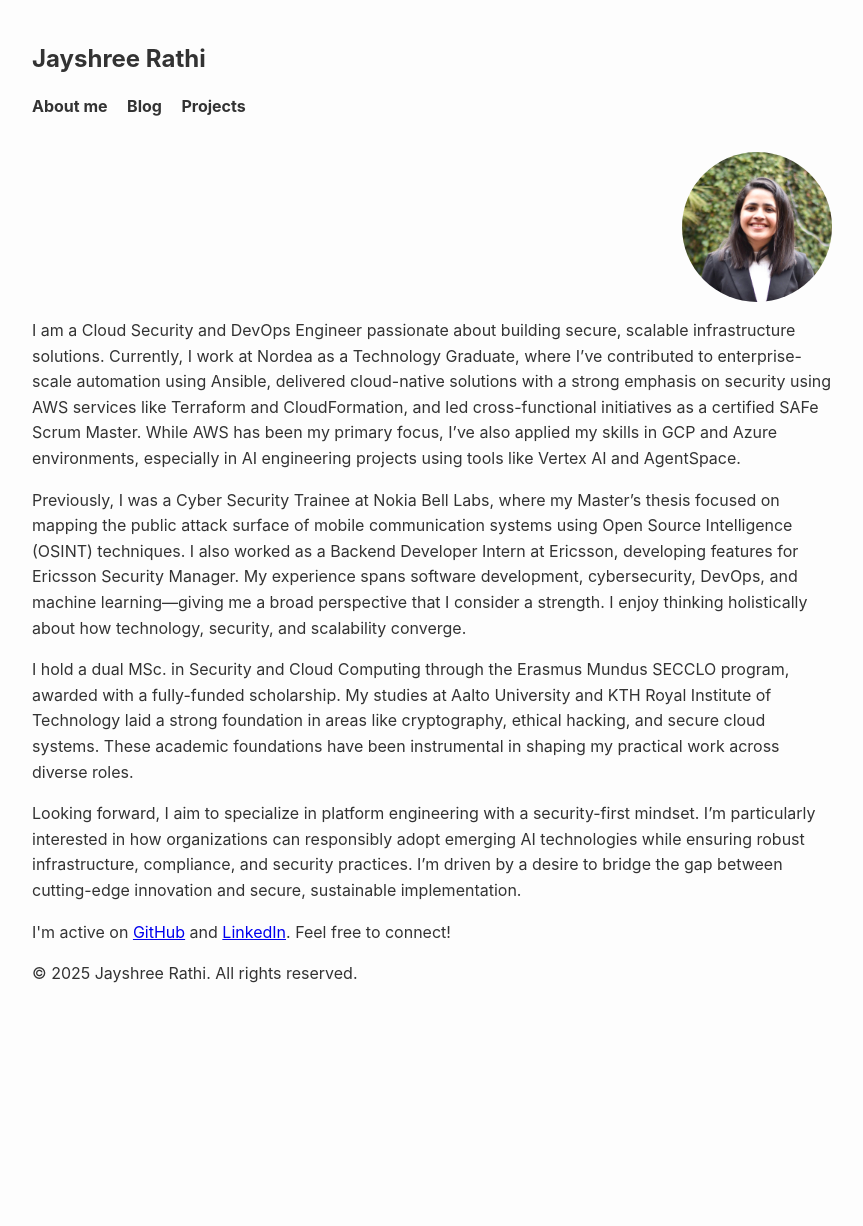
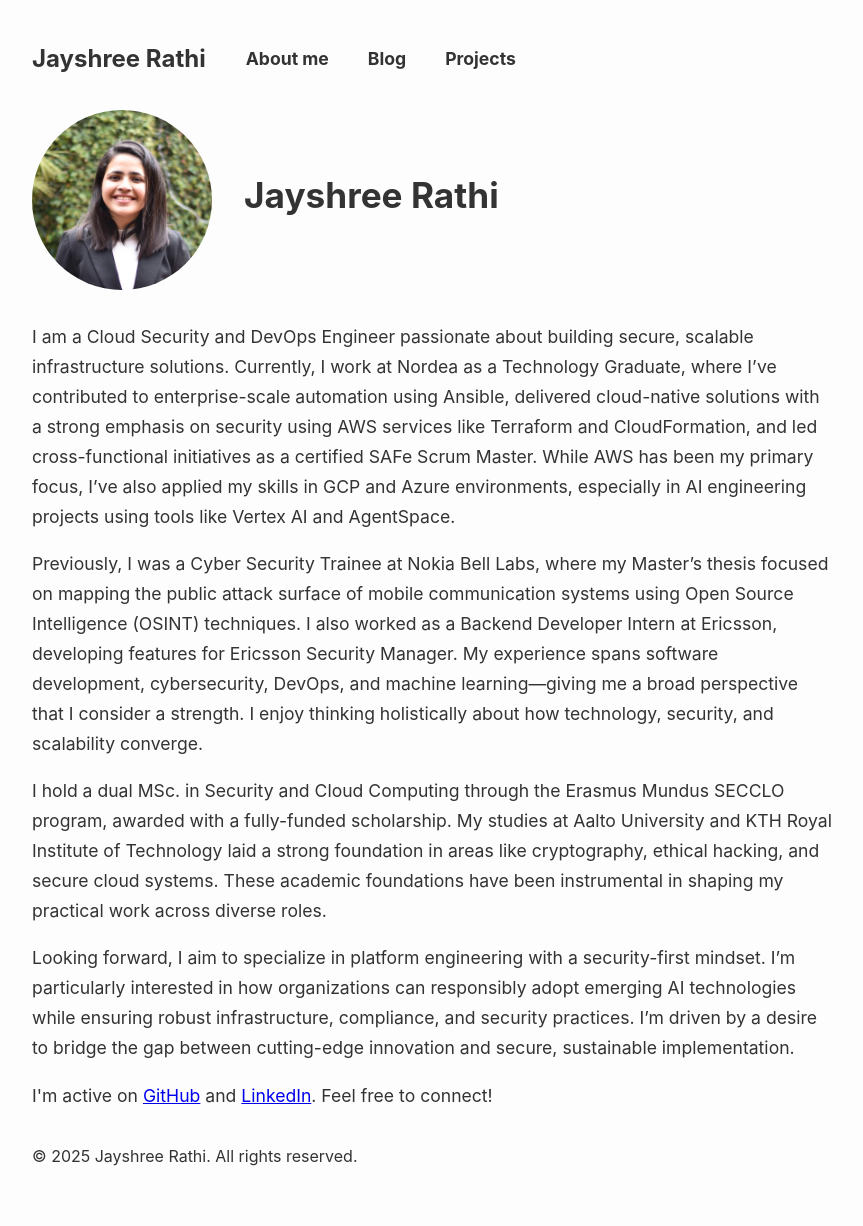
Before and after one commit to jsrathi17/jsrathi17.github.io, a Jekyll site: the page built from index.html, in a window 1280 px wide. Shown: the whole page, without its empty margins (208-1071 px from the left). Built offline with Jekyll 4.4.1, drawn with Linux system fonts in a browser that asks for light colours; before the commit the page ends 1043 px from its top, so only the background shows below that.

Commit message:
chore: fixing layout again

```diff
--- a/index.html
+++ b/index.html
@@ -2,13 +2,18 @@
 layout: default
 title: About me
 ---
+
+<!-- Styles moved to styles.css -->
+
 <div class="home-profile">
+  <div class="profile-header">
     <img src="/assets/profile.jpeg" alt="Jayshree Rathi" class="profile-img" />
-
-    <p>I am a Cloud Security and DevOps Engineer passionate about building secure, scalable infrastructure solutions. Currently, I work at Nordea as a Technology Graduate, where I’ve contributed to enterprise-scale automation using Ansible, delivered cloud-native solutions with a strong emphasis on security using AWS services like Terraform and CloudFormation, and led cross-functional initiatives as a certified SAFe Scrum Master. While AWS has been my primary focus, I’ve also applied my skills in GCP and Azure environments, especially in AI engineering projects using tools like Vertex AI and AgentSpace.</p>
-    <p>Previously, I was a Cyber Security Trainee at Nokia Bell Labs, where my Master’s thesis focused on mapping the public attack surface of mobile communication systems using Open Source Intelligence (OSINT) techniques. I also worked as a Backend Developer Intern at Ericsson, developing features for Ericsson Security Manager. My experience spans software development, cybersecurity, DevOps, and machine learning—giving me a broad perspective that I consider a strength. I enjoy thinking holistically about how technology, security, and scalability converge.</p>
-    <p>I hold a dual MSc. in Security and Cloud Computing through the Erasmus Mundus SECCLO program, awarded with a fully-funded scholarship. My studies at Aalto University and KTH Royal Institute of Technology laid a strong foundation in areas like cryptography, ethical hacking, and secure cloud systems. These academic foundations have been instrumental in shaping my practical work across diverse roles.</p>
-    <p>Looking forward, I aim to specialize in platform engineering with a security-first mindset. I’m particularly interested in how organizations can responsibly adopt emerging AI technologies while ensuring robust infrastructure, compliance, and security practices. I’m driven by a desire to bridge the gap between cutting-edge innovation and secure, sustainable implementation.</p>
-
-    <p>I'm active on <a href="https://github.com/your_github">GitHub</a> and <a href="https://www.linkedin.com/in/your_linkedin">LinkedIn</a>. Feel free to connect!</p>
+    <div class="profile-title">Jayshree Rathi</div>
+  </div>
+  <div style="clear:left"></div>
+  <p>I am a Cloud Security and DevOps Engineer passionate about building secure, scalable infrastructure solutions. Currently, I work at Nordea as a Technology Graduate, where I’ve contributed to enterprise-scale automation using Ansible, delivered cloud-native solutions with a strong emphasis on security using AWS services like Terraform and CloudFormation, and led cross-functional initiatives as a certified SAFe Scrum Master. While AWS has been my primary focus, I’ve also applied my skills in GCP and Azure environments, especially in AI engineering projects using tools like Vertex AI and AgentSpace.</p>
+  <p>Previously, I was a Cyber Security Trainee at Nokia Bell Labs, where my Master’s thesis focused on mapping the public attack surface of mobile communication systems using Open Source Intelligence (OSINT) techniques. I also worked as a Backend Developer Intern at Ericsson, developing features for Ericsson Security Manager. My experience spans software development, cybersecurity, DevOps, and machine learning—giving me a broad perspective that I consider a strength. I enjoy thinking holistically about how technology, security, and scalability converge.</p>
+  <p>I hold a dual MSc. in Security and Cloud Computing through the Erasmus Mundus SECCLO program, awarded with a fully-funded scholarship. My studies at Aalto University and KTH Royal Institute of Technology laid a strong foundation in areas like cryptography, ethical hacking, and secure cloud systems. These academic foundations have been instrumental in shaping my practical work across diverse roles.</p>
+  <p>Looking forward, I aim to specialize in platform engineering with a security-first mindset. I’m particularly interested in how organizations can responsibly adopt emerging AI technologies while ensuring robust infrastructure, compliance, and security practices. I’m driven by a desire to bridge the gap between cutting-edge innovation and secure, sustainable implementation.</p>
+  <p>I'm active on <a href="https://github.com/your_github">GitHub</a> and <a href="https://www.linkedin.com/in/your_linkedin">LinkedIn</a>. Feel free to connect!</p>
 </div>
--- a/styles.css
+++ b/styles.css
@@ -1,3 +1,70 @@
+/* Header flex alignment for single line */
+.site-header-flex {
+  display: flex;
+  align-items: center;
+  justify-content: flex-start;
+  gap: 2.5rem;
+}
+.site-title {
+  margin: 0;
+  font-size: 2rem;
+}
+.site-nav {
+  display: flex;
+  gap: 1.5rem;
+  font-size: 1.1rem;
+  align-items: center;
+}
+.site-nav a {
+  text-decoration: none;
+  color: #007acc;
+  font-weight: 500;
+}
+.site-nav a:hover {
+  text-decoration: underline;
+}
+/* Profile section styles moved from index.html */
+.profile-header {
+  display: flex;
+  align-items: center;
+  margin-bottom: 2rem;
+}
+.profile-img {
+  width: 180px;
+  height: 180px;
+  object-fit: cover;
+  border-radius: 50%;
+  margin-right: 2rem;
+  float: left;
+}
+.profile-title {
+  font-size: 2.2rem;
+  font-weight: bold;
+  margin-bottom: 0.5rem;
+  display: flex;
+  align-items: center;
+  gap: 2rem;
+}
+.profile-nav {
+  font-size: 1.1rem;
+  margin-left: 1.5rem;
+}
+.profile-nav a {
+  margin-right: 1.2rem;
+  text-decoration: none;
+  color: #007acc;
+  font-weight: 500;
+}
+.profile-nav a:hover {
+  text-decoration: underline;
+}
+.home-profile {
+  max-width: 900px;
+  margin: 0 auto;
+  font-size: 1.1rem;
+  line-height: 1.7;
+  overflow: hidden;
+}
 body {
     font-family: -apple-system, BlinkMacSystemFont, "Segoe UI", Roboto, "Helvetica Neue", Arial, sans-serif;
     line-height: 1.6;
@@ -18,23 +85,11 @@
     text-decoration: none;
 }
 
-.home-profile {
-    text-align: left;
-}
 .site-header h1, .home-profile h2 {
     font-size: 1.5em;
     margin-top: 0;
 }
 
-.profile-img {
-    max-width: 100%;
-    border-radius: 50%;
-    margin-bottom: 1em;
-    max-width: 150px;
-    display: block;
-    margin-left: auto;
-    margin-right:
-}
 
 .social-links a {
     display: block;
```
